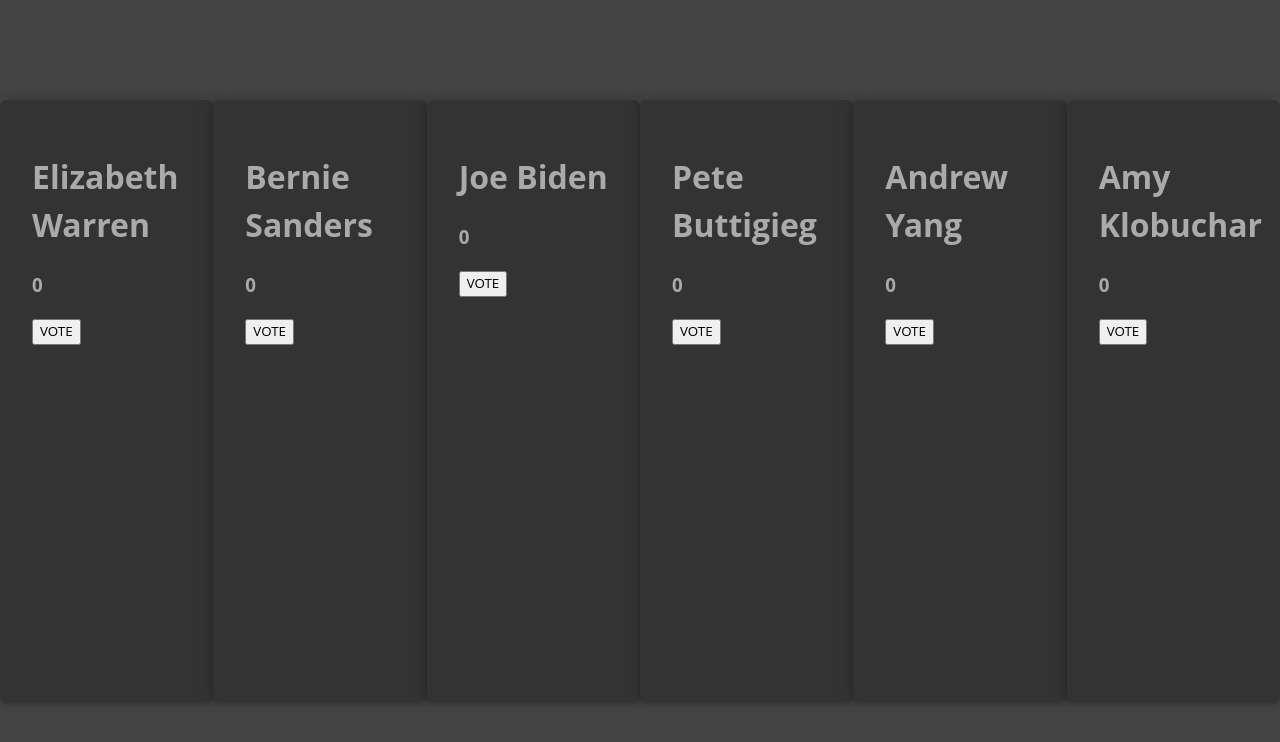
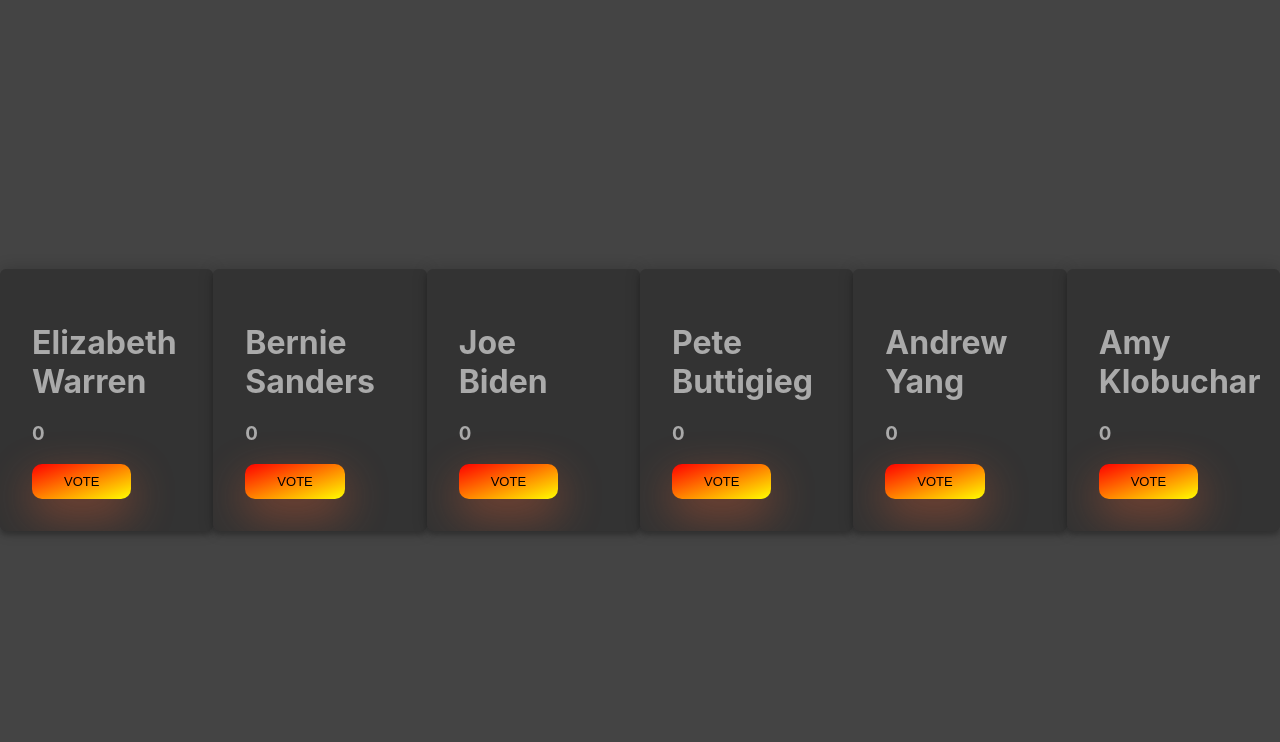
Before and after one commit to lexaabrahamsen/democratic-primary, a React (Create React App) app: page / in a window 1280 px wide. Shown: the top 742 px of the page. Built offline with nearby package versions, Linux system fonts and the light colour scheme.

Commit message:
Add button on card. Style still needs work

```diff
--- a/public/index.html
+++ b/public/index.html
@@ -10,27 +10,12 @@
       content="Web site created using create-react-app"
     />
     <link rel="apple-touch-icon" href="%PUBLIC_URL%/logo192.png" />
-    <!--
-      manifest.json provides metadata used when your web app is installed on a
-      user's mobile device or desktop. See https://developers.google.com/web/fundamentals/web-app-manifest/
-    -->
     <link rel="manifest" href="%PUBLIC_URL%/manifest.json" />
-    <!--
-      Notice the use of %PUBLIC_URL% in the tags above.
-      It will be replaced with the URL of the `public` folder during the build.
-      Only files inside the `public` folder can be referenced from the HTML.
 
-      Unlike "/favicon.ico" or "favicon.ico", "%PUBLIC_URL%/favicon.ico" will
-      work correctly both with client-side routing and a non-root public URL.
-      Learn how to configure a non-root public URL by running `npm run build`.
-    -->
     <title>React App</title>
+
   </head>
   <body>
-
-    <noscript>
-      You need to enable JavaScript to run this app.
-    </noscript>
     <div id="root"
       class="container">
       <div class="card">
@@ -53,24 +38,3 @@
   </div>
   </body>
 </html>
-
-
-<!-- STARTING NEW -->
-<!-- <div class="container">
-  <div class="card">
-     <div class="card__image-container">
-       <img class="card__image" src="https://images.unsplash.com/photo-1519999482648-25049ddd37b1?ixlib=rb-1.2.1&ixid=eyJhcHBfaWQiOjEyMDd9&auto=format&fit=crop&w=2126&q=80" alt="">
-    </div>
-
-      <svg class="card__svg" viewBox="0 0 800 500">
-
-        <path d="M 0 100 Q 50 200 100 250 Q 250 400 350 300 C 400 250 550 150 650 300 Q 750 450 800 400 L 800 500 L 0 500" stroke="transparent" fill="#333"/>
-        <path class="card__line" d="M 0 100 Q 50 200 100 250 Q 250 400 350 300 C 400 250 550 150 650 300 Q 750 450 800 400" stroke="pink" stroke-width="3" fill="transparent"/>
-      </svg>
-
-     <div class="card__content">
-       <h1 class="card__title">Lorem ipsum</h1>
-     <p>Lorem ipsum dolor sit amet consectetur adipisicing elit. Soluta dolor praesentium at quod autem omnis, amet eaque unde perspiciatis adipisci possimus quam facere illo et quisquam quia earum nesciunt porro.</p>
-    </div>
-  </div>
-</div> -->
--- a/src/App.css
+++ b/src/App.css
@@ -47,20 +47,20 @@
     transform: rotate(360deg);
   }
 }
-/*
+
 .VoteButton {
-  /* background-color: #000;
-  /* background-image: linear-gradient(to bottom right, red, yellow); */
-/* border: none; */
-/* color: white; */
-/* padding: 15px 32px;
+  background-color: #000;
+  background-image: linear-gradient(to bottom right, red, yellow);
+  border: none;
+  */color: white;
+  padding: 10px 32px;
   border-radius: 10px;
   text-align: center;
   text-decoration: none;
   display: inline-block;
-  font-size: 16px;
-  box-shadow: 0px 15px 44px rgba(249, 98, 47, 0.42); */
-/* }  */
+  font-size: 13px;
+  box-shadow: 0px 15px 44px rgba(249, 98, 47, 0.42);
+}
 
 /* .h3 {
   color: white;
@@ -71,123 +71,6 @@
 }
 
 /* ADDING NEW STYLES */
-
-/* .body {
-  background-color: #100e17;
-  font-family: "Open Sans", sans-serif;
-} */
-
-/* .container {
-  position: absolute;
-  height: 300px;
-  width: 600px;
-  top: 60px;
-  left: calc(50% - 300px);
-  display: flex;
-} */
-/*
-.card {
-  display: flex;
-  height: 280px;
-  width: 200px;
-  background-color: #17141d;
-  border-radius: 10px;
-  box-shadow: -1rem 0 3rem #000;
-  margin-left: -50px;
-  transition: 0.4s ease-out;
-  position: relative;
-  left: 0px;
-} */
-
-/* .card:not(:first-child) {
-  margin-left: -50px;
-}
-
-.card:hover {
-  transform: translateY(-20px);
-  transition: 0.4s ease-out;
-}
-
-.card:hover ~ .card {
-  position: relative;
-  left: 50px;
-  transition: 0.4s ease-out;
-}
-
-.title {
-  color: white;
-  font-weight: 300;
-  position: absolute;
-  left: 20px;
-  top: 15px;
-} */
-
-/* .bar {
-  position: absolute;
-  top: 100px;
-  left: 20px;
-  height: 5px;
-  width: 150px;
-}
-
-.emptybar {
-  background-color: #2e3033;
-  width: 100%;
-  height: 100%;
-} */
-
-/* .filledbar {
-  position: absolute;
-  top: 0px;
-  z-index: 3;
-  width: 0px;
-  height: 100%;
-  background: rgb(0, 154, 217);
-  background: linear-gradient(
-    90deg,
-    rgba(0, 154, 217, 1) 0%,
-    rgba(217, 147, 0, 1) 65%,
-    rgba(255, 186, 0, 1) 100%
-  );
-  transition: 0.6s ease-out;
-} */
-
-/* .card:hover .filledbar {
-  width: 120px;
-  transition: 0.4s ease-out;
-}
-
-.circle {
-  position: absolute;
-  top: 150px;
-  left: calc(50% - 60px);
-}
-
-.stroke {
-  stroke: white;
-  stroke-dasharray: 360;
-  stroke-dashoffset: 360;
-  transition: 0.6s ease-out;
-}
-
-svg {
-  fill: #17141d;
-  stroke-width: 2px;
-}
-
-.card:hover .stroke {
-  stroke-dashoffset: 100;
-  transition: 0.6s ease-out;
-} */
-
-* {
-  box-sizing: border-box;
-  line-height: 1.5;
-  font-family: "Open Sans", sans-serif;
-}
-*/ img {
-  max-width: 100%;
-}
 
 .container {
   display: flex;
@@ -201,7 +84,7 @@
   position: relative;
   background: #333;
   width: 400px;
-  height: 75vh;
+  /* height: 75vh; */
   border-radius: 6px;
   padding: 2rem;
   color: #aaa;
--- a/src/App.js
+++ b/src/App.js
@@ -99,7 +99,7 @@
   render() {
     return (
       <div className="card">
-        <h1 className="candidateName">{this.props.name}</h1>
+        <h1 className="">{this.props.name}</h1>
         <h3 className="h3">{this.props.votes}</h3>
         <button className="VoteButton" onClick={this.handleClick}>
           VOTE
```
Lines whose indentation alone changed are shown as unchanged.
